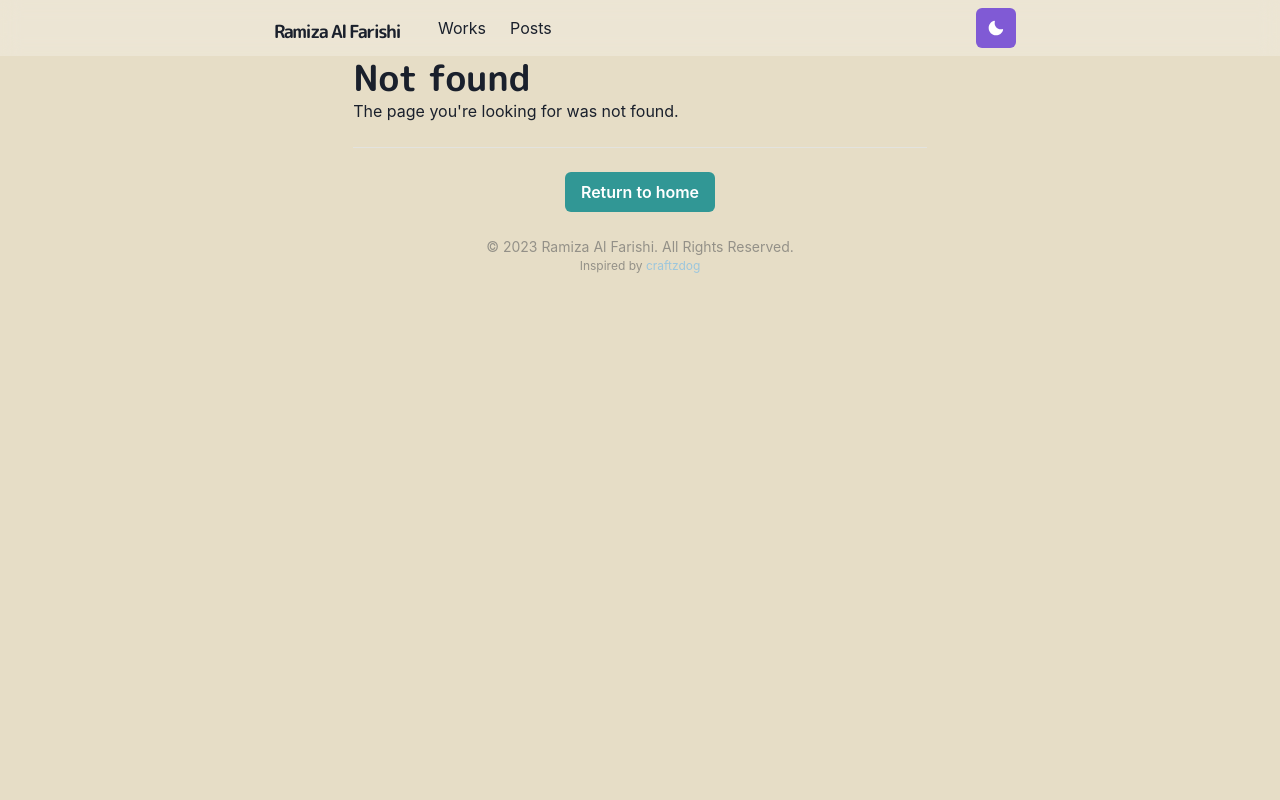
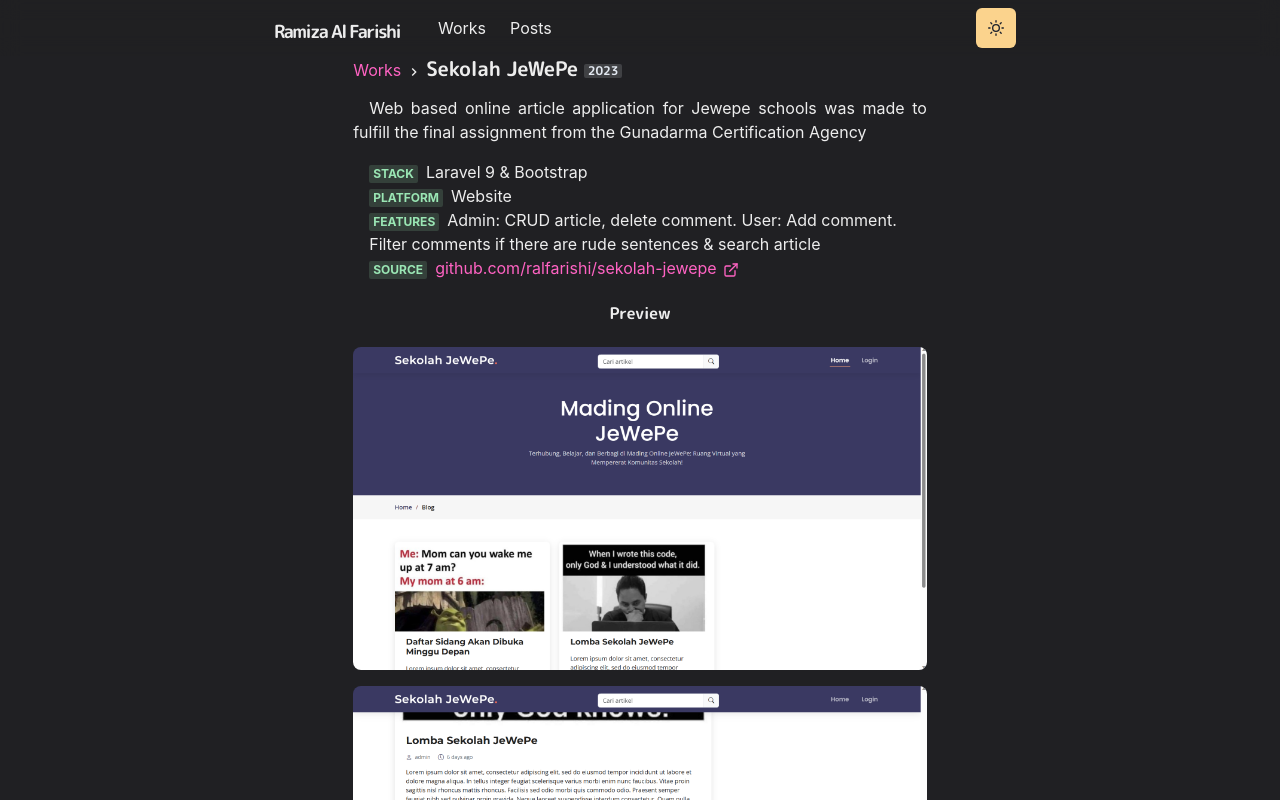
Before and after one commit to ralfarishi/alfarishi, a Next.js app: page /works/sekolah-jewepe in a window 1280 px wide. Before the commit this address had no page. Shown: the top 800 px of the page. Built offline with nearby package versions, Linux system fonts and the light colour scheme.

Commit message:
add: new works

```diff
--- /dev/null
+++ b/pages/works/sekolah-jewepe.js
@@ -0,0 +1,77 @@
+import {
+  Container,
+  Badge,
+  Link,
+  List,
+  ListItem,
+  Heading,
+  Center
+} from '@chakra-ui/react'
+import { ExternalLinkIcon } from '@chakra-ui/icons'
+import { Title, WorkImage, Meta } from '../../components/work'
+import P from '../../components/paragraph'
+import Layout from '../../components/layouts/article'
+
+const Work = () => (
+  <Layout title="Sekolah JeWePe">
+    <Container>
+      <Title>
+        Sekolah JeWePe <Badge>2023</Badge>
+      </Title>
+      <P>
+        Web based online article application for Jewepe schools was made to
+        fulfill the final assignment from the Gunadarma Certification Agency
+      </P>
+      <List ml={4} my={4}>
+        <ListItem>
+          <Meta>Stack</Meta>
+          <span>Laravel 9 & Bootstrap</span>
+        </ListItem>
+        <ListItem>
+          <Meta>Platform</Meta>
+          <span>Website</span>
+        </ListItem>
+        <ListItem>
+          <Meta>Features</Meta>
+          <span>
+            Admin: CRUD article, delete comment. User: Add comment. Filter
+            comments if there are rude sentences & search article{' '}
+          </span>
+        </ListItem>
+        <ListItem>
+          <Meta>Source</Meta>
+          <Link
+            href="https://github.com/ralfarishi/sekolah-jewepe"
+            target="_blank"
+          >
+            github.com/ralfarishi/sekolah-jewepe <ExternalLinkIcon mx="2px" />
+          </Link>
+        </ListItem>
+      </List>
+
+      <Heading as="h4" fontSize={16} my={6}>
+        <Center>Preview</Center>
+      </Heading>
+
+      <WorkImage
+        src="/images/works/sekolah-jewepe/jwp-1.png"
+        alt="jwp preview"
+      />
+      <WorkImage
+        src="/images/works/sekolah-jewepe/jwp-4.png"
+        alt="jwp preview"
+      />
+      <WorkImage
+        src="/images/works/sekolah-jewepe/jwp-2.png"
+        alt="jwp preview"
+      />
+      <WorkImage
+        src="/images/works/sekolah-jewepe/jwp-3.png"
+        alt="jwp preview"
+      />
+    </Container>
+  </Layout>
+)
+
+export default Work
+export { getServerSideProps } from '../../components/chakra'
```
